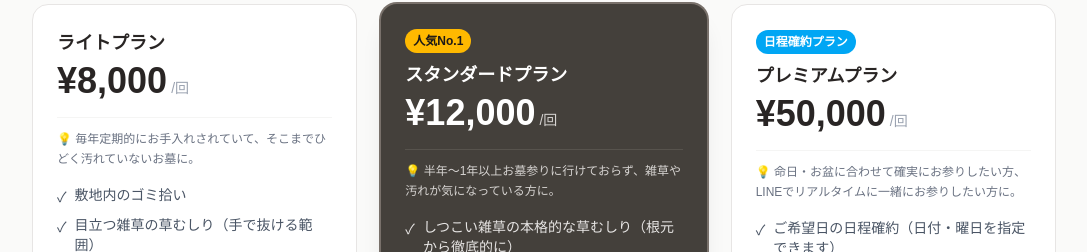
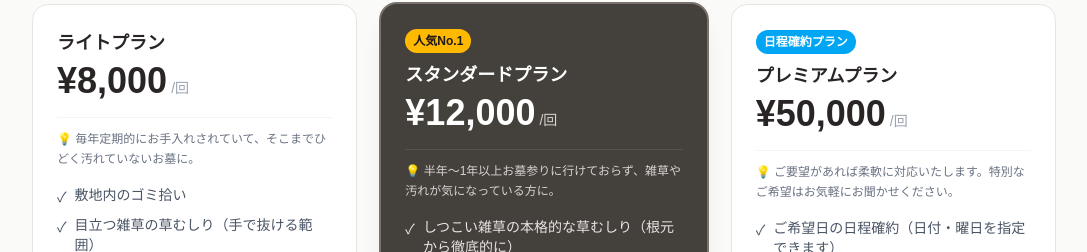
Before and after one commit to kkishi0724-os/grave-cleaning, a Next.js app: page / in a window 1280 px wide. Shown: the part 1665-1917 px from the top of the page, without its empty margins (96-1183 px from the left). Built offline with nearby package versions, Linux system fonts and the light colour scheme.

Commit message:
fix: プレミアムプランの説明文を柔軟対応の文言に変更

```diff
--- a/app/page.tsx
+++ b/app/page.tsx
@@ -44,7 +44,7 @@ const plans = [
     price: "50,000",
     tag: "日程確約プラン",
     tagColor: "bg-sky-500 text-white",
-    summary: "命日・お盆に合わせて確実にお参りしたい方、LINEでリアルタイムに一緒にお参りしたい方に。",
+    summary: "ご要望があれば柔軟に対応いたします。特別なご希望はお気軽にお聞かせください。",
     features: [
       "ご希望日の日程確約（日付・曜日を指定できます）",
       "【目玉】LINEビデオ通話でリアルタイムお参り代行",
```
